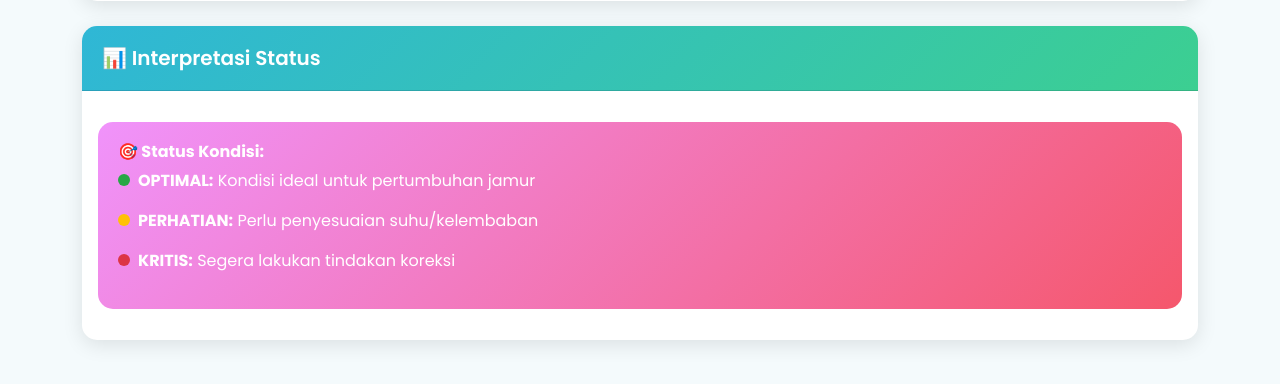
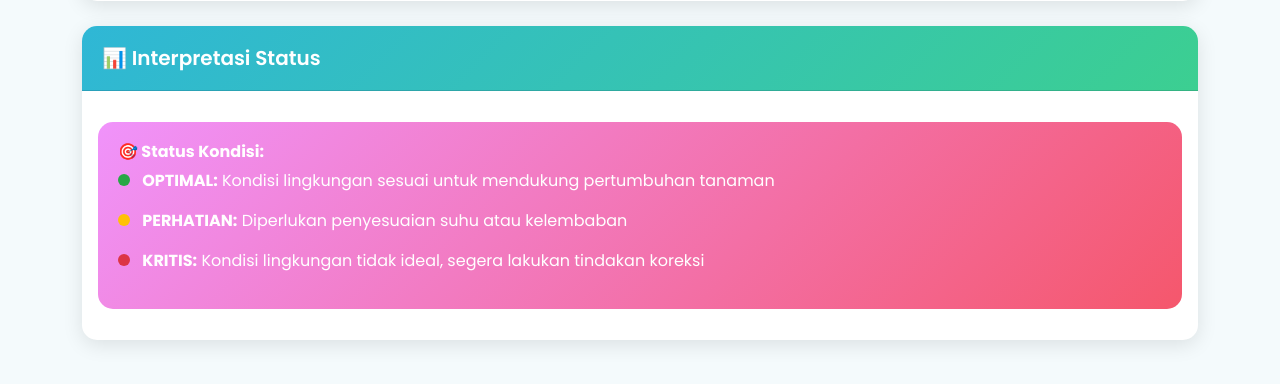
Before and after one commit to arfajhf/siphantom, a PHP site: page /analisis.php in a window 1280 px wide. Shown: the part 240-624 px from the top of the page. Run offline with PHP 8.4, Linux system fonts and the light colour scheme; a user stored in the database is signed in; data comes from the database, SQL or seed files in the repository.

Commit message:
analisis & tips

```diff
--- a/analisis.php
+++ b/analisis.php
@@ -77,7 +77,8 @@ if ($selected_device) {
 }
 
 // Fungsi untuk menentukan status berdasarkan nilai
-function getStatusSuhu($suhu) {
+function getStatusSuhu($suhu)
+{
     if ($suhu >= 25 && $suhu <= 30) {
         return ['status' => 'optimal', 'text' => 'Optimal', 'class' => 'status-optimal'];
     } elseif (($suhu >= 20 && $suhu < 25) || ($suhu > 30 && $suhu <= 35)) {
@@ -87,7 +88,8 @@ function getStatusSuhu($suhu) {
     }
 }
 
-function getStatusKelembaban($kelembaban) {
+function getStatusKelembaban($kelembaban)
+{
     if ($kelembaban >= 60 && $kelembaban <= 80) {
         return ['status' => 'optimal', 'text' => 'Optimal', 'class' => 'status-optimal'];
     } elseif (($kelembaban >= 50 && $kelembaban < 60) || ($kelembaban > 80 && $kelembaban <= 90)) {
@@ -97,8 +99,9 @@ function getStatusKelembaban($kelembaban) {
     }
 }
 
-// Analisis pola penyiraman berdasarkan data
-function getRekomendasi($avg_suhu, $avg_kelembaban) {
+// Analisis pola penyiraman berdasarkan data lingkungan
+function getRekomendasi($avg_suhu, $avg_kelembaban)
+{
     $rekomendasi = [];
 
     // Rekomendasi berdasarkan suhu
@@ -106,17 +109,17 @@ function getRekomendasi($avg_suhu, $avg_kelembaban) {
         $rekomendasi[] = [
             'type' => 'suhu_tinggi',
             'icon' => '🌡️',
-            'title' => 'Suhu Tinggi Terdeteksi',
-            'message' => 'Suhu rata-rata ' . number_format($avg_suhu, 1) . '°C cukup tinggi. Tingkatkan frekuensi penyiraman dan pastikan area memiliki sirkulasi udara yang baik.',
-            'action' => 'Siram 2-3 kali sehari pada pagi dan sore hari'
+            'title' => 'Suhu Tinggi',
+            'message' => 'Suhu rata-rata ' . number_format($avg_suhu, 1) . '°C terdeteksi cukup tinggi. Kondisi ini dapat meningkatkan penguapan air pada tanaman.',
+            'action' => 'Tingkatkan frekuensi penyiraman dan lakukan penyiraman pada pagi atau sore hari.'
         ];
     } elseif ($avg_suhu < 25) {
         $rekomendasi[] = [
             'type' => 'suhu_rendah',
             'icon' => '❄️',
-            'title' => 'Suhu Cukup Rendah',
-            'message' => 'Suhu rata-rata ' . number_format($avg_suhu, 1) . '°C cukup rendah. Kurangi frekuensi penyiraman untuk menghindari kelembaban berlebih.',
-            'action' => 'Siram 1-2 kali sehari, hindari penyiraman malam hari'
+            'title' => 'Suhu Rendah',
+            'message' => 'Suhu rata-rata ' . number_format($avg_suhu, 1) . '°C terdeteksi relatif rendah dan dapat memperlambat pertumbuhan tanaman.',
+            'action' => 'Kurangi frekuensi penyiraman dan hindari penyiraman pada malam hari.'
         ];
     }
 
@@ -126,32 +129,36 @@ function getRekomendasi($avg_suhu, $avg_kelembaban) {
             'type' => 'kelembaban_tinggi',
             'icon' => '💧',
             'title' => 'Kelembaban Tinggi',
-            'message' => 'Kelembaban rata-rata ' . number_format($avg_kelembaban, 1) . '% cukup tinggi. Kurangi frekuensi penyiraman dan tingkatkan ventilasi.',
-            'action' => 'Kurangi Lama waktu penyiraman dan Buka Ventilasi'
+            'message' => 'Kelembaban rata-rata ' . number_format($avg_kelembaban, 1) . '% terdeteksi cukup tinggi dan berpotensi membuat media tanam terlalu basah.',
+            'action' => 'Kurangi frekuensi penyiraman dan pastikan sirkulasi udara berjalan dengan baik.'
         ];
     } elseif ($avg_kelembaban < 60) {
         $rekomendasi[] = [
             'type' => 'kelembaban_rendah',
             'icon' => '🏜️',
             'title' => 'Kelembaban Rendah',
-            'message' => 'Kelembaban rata-rata ' . number_format($avg_kelembaban, 1) . '% cukup rendah. Tingkatkan frekuensi penyiraman.',
-            'action' => 'Tingkatkan frekuensi penyiraman dan Tutup Ventilasi.'
+            'message' => 'Kelembaban rata-rata ' . number_format($avg_kelembaban, 1) . '% masih rendah sehingga tanaman membutuhkan tambahan air.',
+            'action' => 'Tingkatkan frekuensi penyiraman untuk menjaga kelembaban lingkungan tanaman.'
         ];
     }
 
-    // Rekomendasi jadwal ideal
-    if ($avg_suhu >= 25 && $avg_suhu <= 30 && $avg_kelembaban >= 60 && $avg_kelembaban <= 80) {
+    // Kondisi optimal
+    if (
+        $avg_suhu >= 25 && $avg_suhu <= 30 &&
+        $avg_kelembaban >= 60 && $avg_kelembaban <= 80
+    ) {
         $rekomendasi[] = [
             'type' => 'optimal',
             'icon' => '✅',
             'title' => 'Kondisi Optimal',
-            'message' => 'Kondisi lingkungan sudah optimal untuk pertumbuhan jamur. Pertahankan pola penyiraman saat ini.',
-            'action' => 'Siram 2 kali sehari (pagi dan sore) dengan volume sedang'
+            'message' => 'Kondisi suhu dan kelembaban saat ini sudah sesuai untuk mendukung pertumbuhan tanaman.',
+            'action' => 'Pertahankan pola penyiraman yang sedang berjalan.'
         ];
     }
 
     return $rekomendasi;
 }
+
 
 $status_suhu = getStatusSuhu($avg_suhu);
 $status_kelembaban = getStatusKelembaban($avg_kelembaban);
@@ -180,6 +187,7 @@ if ($avg_suhu > 30 || $avg_kelembaban < 60) {
 
 <!DOCTYPE html>
 <html lang="id">
+
 <head>
     <meta charset="UTF-8">
     <meta name="viewport" content="width=device-width, initial-scale=1.0">
@@ -203,7 +211,7 @@ if ($avg_suhu > 30 || $avg_kelembaban < 60) {
 
         .navbar {
             background: linear-gradient(135deg, var(--primary), var(--secondary));
-            box-shadow: 0 2px 20px rgba(0,0,0,0.1);
+            box-shadow: 0 2px 20px rgba(0, 0, 0, 0.1);
         }
 
         .navbar-brand {
@@ -218,12 +226,12 @@ if ($avg_suhu > 30 || $avg_kelembaban < 60) {
             cursor: pointer;
             padding: 8px 15px;
             border-radius: 20px;
-            background: rgba(255,255,255,0.1);
+            background: rgba(255, 255, 255, 0.1);
             transition: all 0.3s;
         }
 
         .user-profile:hover {
-            background: rgba(255,255,255,0.2);
+            background: rgba(255, 255, 255, 0.2);
         }
 
         .user-avatar {
@@ -241,13 +249,13 @@ if ($avg_suhu > 30 || $avg_kelembaban < 60) {
         .dropdown-menu {
             border-radius: 15px;
             border: none;
-            box-shadow: 0 5px 20px rgba(0,0,0,0.1);
+            box-shadow: 0 5px 20px rgba(0, 0, 0, 0.1);
         }
 
         .card {
             border-radius: 15px;
             border: none;
-            box-shadow: 0 5px 20px rgba(0,0,0,0.1);
+            box-shadow: 0 5px 20px rgba(0, 0, 0, 0.1);
             margin-bottom: 25px;
         }
 
@@ -274,7 +282,7 @@ if ($avg_suhu > 30 || $avg_kelembaban < 60) {
             background: white;
             border-radius: 15px;
             padding: 25px;
-            box-shadow: 0 5px 20px rgba(0,0,0,0.1);
+            box-shadow: 0 5px 20px rgba(0, 0, 0, 0.1);
             text-align: center;
         }
 
@@ -338,7 +346,7 @@ if ($avg_suhu > 30 || $avg_kelembaban < 60) {
             justify-content: space-between;
             align-items: center;
             padding: 15px;
-            background: rgba(255,255,255,0.7);
+            background: rgba(255, 255, 255, 0.7);
             border-radius: 10px;
             margin: 10px 0;
         }
@@ -362,9 +370,17 @@ if ($avg_suhu > 30 || $avg_kelembaban < 60) {
             margin-right: 8px;
         }
 
-        .status-optimal { background-color: #28a745; }
-        .status-warning { background-color: #ffc107; }
-        .status-danger { background-color: #dc3545; }
+        .status-optimal {
+            background-color: #28a745;
+        }
+
+        .status-warning {
+            background-color: #ffc107;
+        }
+
+        .status-danger {
+            background-color: #dc3545;
+        }
 
         .device-selector {
             background: linear-gradient(135deg, var(--primary), var(--secondary));
@@ -382,7 +398,7 @@ if ($avg_suhu > 30 || $avg_kelembaban < 60) {
         }
 
         .stat-item {
-            background: rgba(255,255,255,0.1);
+            background: rgba(255, 255, 255, 0.1);
             padding: 15px;
             border-radius: 10px;
             text-align: center;
@@ -406,6 +422,7 @@ if ($avg_suhu > 30 || $avg_kelembaban < 60) {
         }
     </style>
 </head>
+
 <body>
     <!-- Navbar -->
     <nav class="navbar navbar-expand-lg navbar-dark">
@@ -424,14 +441,18 @@ if ($avg_suhu > 30 || $avg_kelembaban < 60) {
                 <ul class="dropdown-menu dropdown-menu-end">
                     <?php if ($is_superadmin): ?>
                         <li><a class="dropdown-item" href="superadmin.php">👑 Superadmin Panel</a></li>
-                        <li><hr class="dropdown-divider"></li>
+                        <li>
+                            <hr class="dropdown-divider">
+                        </li>
                     <?php endif; ?>
                     <li><a class="dropdown-item" href="dashboard.php">📊 Dashboard</a></li>
                     <li><a class="dropdown-item" href="daftar-device.php">📱 Kelola Device</a></li>
                     <li><a class="dropdown-item" href="pengaturan-jadwal.php">⏰ Jadwal Penyiraman</a></li>
                     <li><a class="dropdown-item" href="analisis.php">📈 Analisis</a></li>
                     <li><a class="dropdown-item" href="tips.php">💡 Tips</a></li>
-                    <li><hr class="dropdown-divider"></li>
+                    <li>
+                        <hr class="dropdown-divider">
+                    </li>
                     <li><a class="dropdown-item" href="logout.php">🚪 Keluar</a></li>
                 </ul>
             </div>
@@ -578,8 +599,7 @@ if ($avg_suhu > 30 || $avg_kelembaban < 60) {
                         </div>
 
                         <div class="alert alert-info mt-3">
-                            <strong>💡 Tips:</strong> Jadwal ini berdasarkan analisis kondisi rata-rata lingkungan Anda.
-                            Sesuaikan dengan kondisi cuaca dan kebutuhan spesifik tanaman jamur Anda.
+                            <strong>💡 Tips:</strong> Jadwal ini berdasarkan analisis hasil dari riwayat penyiraman setiap harinya.
                         </div>
                     </div>
                 </div>
@@ -630,14 +650,28 @@ if ($avg_suhu > 30 || $avg_kelembaban < 60) {
             <div class="card-body">
                 <div class="recommendation-card">
                     <h6><strong>🎯 Status Kondisi:</strong></h6>
-                    <p><span class="status-indicator status-optimal"></span><strong>OPTIMAL:</strong> Kondisi ideal untuk pertumbuhan jamur</p>
-                    <p><span class="status-indicator status-warning"></span><strong>PERHATIAN:</strong> Perlu penyesuaian suhu/kelembaban</p>
-                    <p><span class="status-indicator status-danger"></span><strong>KRITIS:</strong> Segera lakukan tindakan koreksi</p>
-                </div>
+
+                    <p>
+                        <span class="status-indicator status-optimal"></span>
+                        <strong>OPTIMAL:</strong> Kondisi lingkungan sesuai untuk mendukung pertumbuhan tanaman
+                    </p>
+
+                    <p>
+                        <span class="status-indicator status-warning"></span>
+                        <strong>PERHATIAN:</strong> Diperlukan penyesuaian suhu atau kelembaban
+                    </p>
+
+                    <p>
+                        <span class="status-indicator status-danger"></span>
+                        <strong>KRITIS:</strong> Kondisi lingkungan tidak ideal, segera lakukan tindakan koreksi
+                    </p>
                 </div>
             </div>
         </div>
 
+    </div>
+
     <script src="https://cdn.jsdelivr.net/npm/bootstrap@5.1.3/dist/js/bootstrap.bundle.min.js"></script>
 </body>
+
 </html>
```
Also changed, not shown: tips.php (+11 -10 lines). Lines whose indentation alone changed are shown as unchanged.
